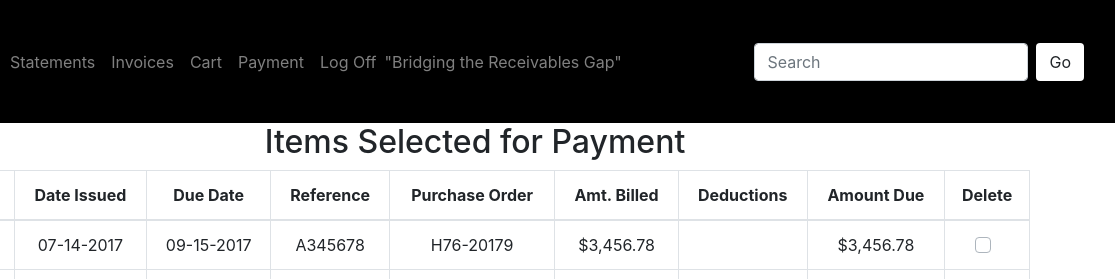
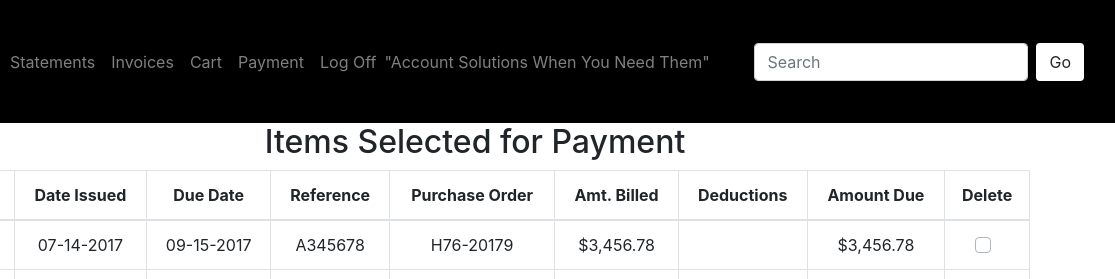
Before and after one commit to bookbe/Account-Remedy, a plain HTML site: page cart.html in a window 1280 px wide. Shown: the top 279 px of the page, 165-1280 px from the left. Drawn offline with nearby package versions, Linux system fonts and the light colour scheme; files whose address does not match are found by name.

Commit message:
Add files via upload
Updates as of 6-9-19 includes new logo and slogan

```diff
--- a/cart.html
+++ b/cart.html
@@ -26,7 +26,7 @@
                     <a class="nav-item nav-link" href="payment.html">Payment</a>
                     <a class="nav-item nav-link" href="Index.html">Log Off</a>
                 </div>
-                <span class="navbar-text d-none d-xl-inline-block">"Bridging the Receivables Gap"</span>
+                <span class="navbar-text d-none d-xl-inline-block">"Account Solutions When You Need Them"</span>
             </div>
             <form class="form-inline">
                     <input class="form-control mr-sm-2" type="search" placeholder="Search" aria-label="Search">
```
Also changed, not shown: faqs.html (+1 -1 lines), index.html (+1 -1 lines), invoices.html (+1 -1 lines), payment.html (+1 -1 lines), preferences.html (+1 -1 lines), statements.html (+1 -1 lines).
